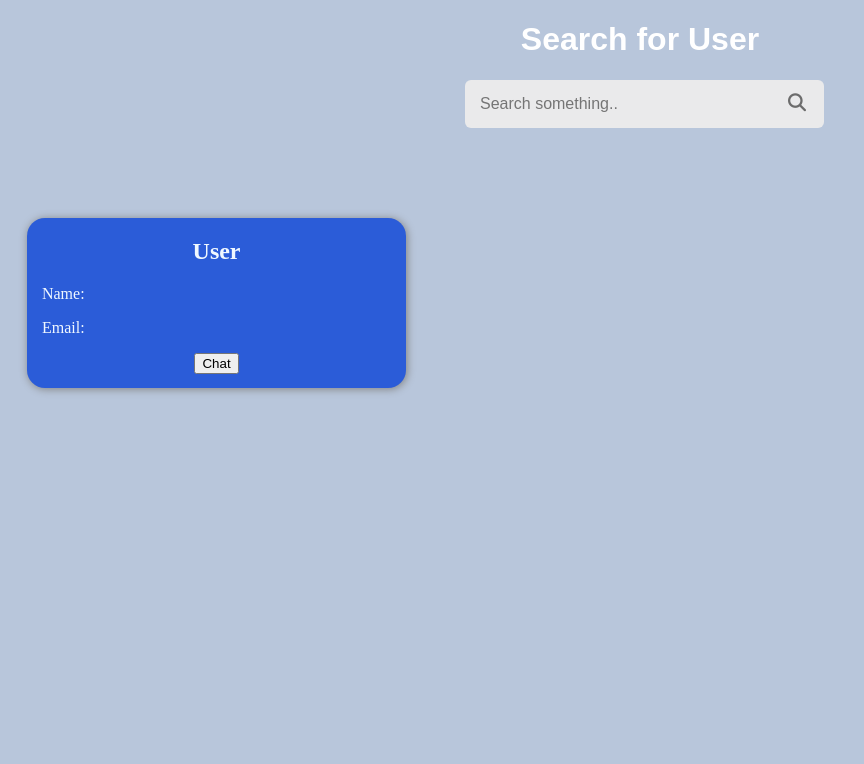
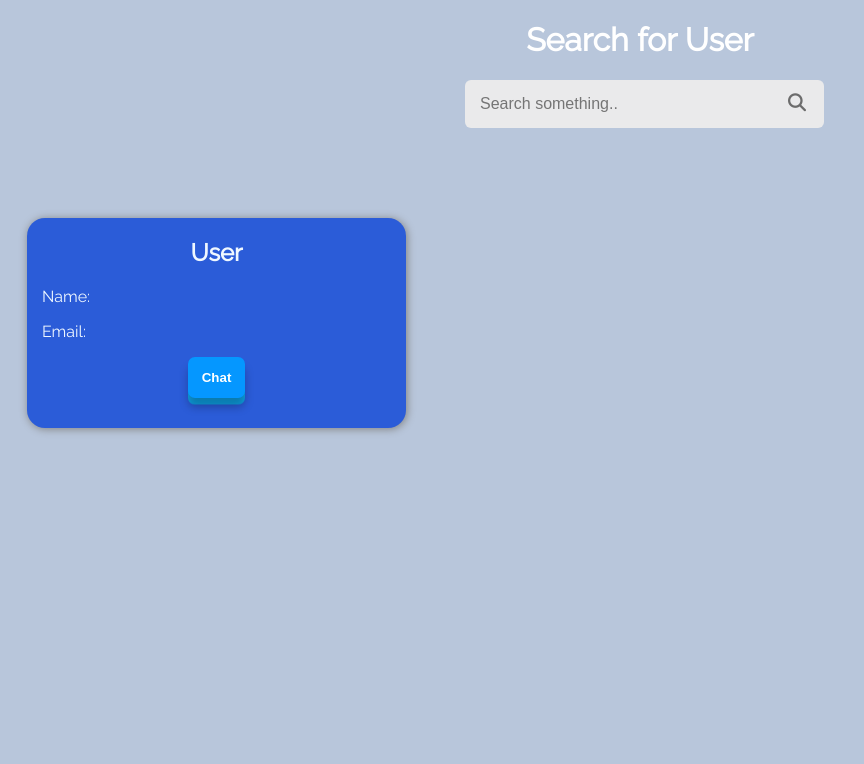
Before and after one commit to Veektaw/IM-Django, a Django app: page /search/ in a window 1280 px wide. Shown: the top 764 px of the page, without its empty margins (0-864 px from the left). Run offline with Django 4.2, Linux system fonts and the light colour scheme; some libraries are stand-ins or nearby versions.

Commit message:
Fixed search page

```diff
--- a/static/css/find.css
+++ b/static/css/find.css
@@ -1,11 +1,13 @@
+@import url(https://fonts.googleapis.com/css?family=Raleway);
+
 body {
     text-align: center;
     min-height: 93vh;
     background-color: #b8c6db;
+    font-family: "Raleway";
   }
 
   h1 {
-    font-family: 'Montserrat', sans-serif;
     color: #fff;
   }
 
@@ -98,5 +100,64 @@ section {
   box-shadow: 1px 1px 8px 0 grey;
   margin-top: 90px;
   background-color: #2b5cd8;
-  height: 170px;
+  height: 210px;
 }
+
+
+.button-3d {
+  display: inline-block;
+  position: relative;
+  border: 0;
+  background: #0597ff;
+  padding: 1.0em 1.0em;
+  border-radius: 7px;
+  font-weight: bold;
+  color: #fff;
+  transform-style: preserve-3d;
+  transition: transform 0.3s cubic-bezier(0,0,0.58,1),
+  background 0.3s cubic-bezier(0,0,0.58,1);
+  cursor: pointer;
+}
+.button-3d:before {
+  content: '';
+  position: absolute;
+  width: 100%;
+  height: 100%;
+  top: 0;
+  left: 0;
+  right: 0;
+  bottom: 0;
+  background: #0ea5e9;
+  border-radius: inherit;
+  transform: translate3d(0, 0.5em, -1em);
+  transition: transform 0.3s cubic-bezier(0,0,0.58,1);
+}
+.button-3d:after {
+  content: '';
+  position: absolute;
+  width: 100%;
+  height: 100%;
+  background: rgba(0, 0, 0, 0.25);
+  filter: blur(4px);
+  border-radius: inherit;
+  top: 0;
+  left: 0;
+  transform: translate3d(0, .7em, -1em);
+  transition: transform 0.3s cubic-bezier(0,0,0.58,1);
+}
+.button-3d:hover {
+  transform: translateY(-0.25em);
+}
+.button-3d:hover:before {
+  transform: translate3d(0, 0.75em, -1em);
+}
+.button-3d:hover:after {
+  transform: translate3d(0, 1.05em, -1em);
+}
+.button-3d:active {
+  transform: translate(0, 0.5em);
+}
+.button-3d:active:before,
+.button-3d:active:after {
+  transform: translate3d(0,0,-1em);
+}
--- a/templates/search.html
+++ b/templates/search.html
@@ -34,7 +34,7 @@
         <h2 style="color: aliceblue;">User</h2>
         <p style="text-align: left; margin-left: 15px; color: aliceblue;">Name: </p>
         <p style="text-align: left; margin-left: 15px; color: aliceblue;">Email: </p>
-        <button>Chat</button>
+        <button class="button-3d">Chat</button>
       </section>
 
       <div class="footer">
```
